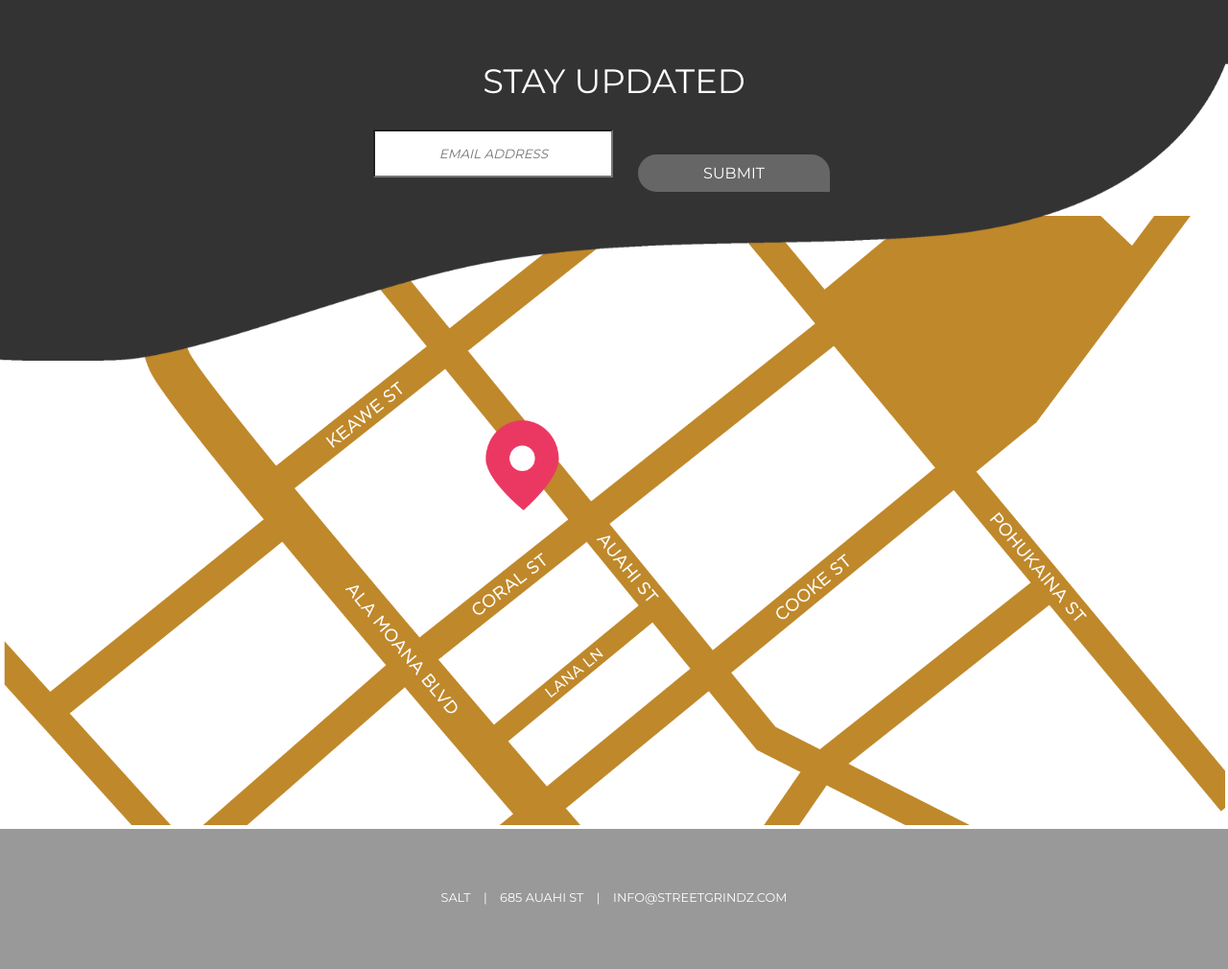
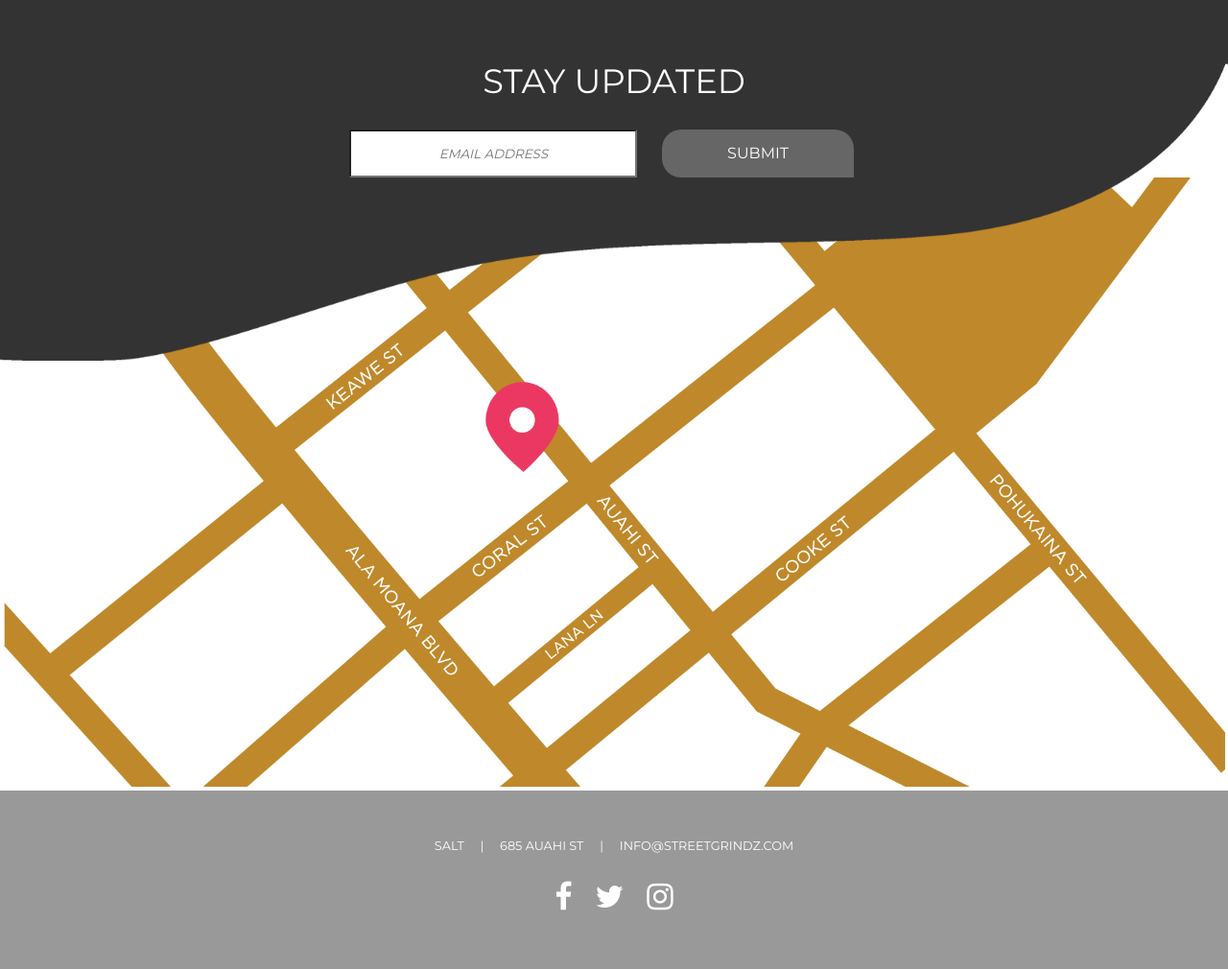
Before and after one commit to alissamas/art258-midterm, a website: page src/index.html in a window 1280 px wide. Shown: the part 2500-3510 px from the top of the page at 96% size. Drawn offline with nearby package versions, Linux system fonts and the light colour scheme; some packages are replaced by stand-ins of ours; files that its build step writes are made by us from their sources; files whose address does not match are found by name.

Commit message:
footer links/icons

```diff
--- a/src/index.html
+++ b/src/index.html
@@ -86,7 +86,17 @@
     </main>
 
     <footer>
-      <h6>salt&nbsp;&nbsp;&nbsp;&nbsp;|&nbsp;&nbsp;&nbsp;&nbsp;685 auahi st&nbsp;&nbsp;&nbsp;&nbsp;|&nbsp;&nbsp;&nbsp;&nbsp;<a href="mailto:info@streetgrindz.com">info@streetgrindz.com</a></h6>
+      <h6><a href="http://www.saltatkakaako.com/" target="_blank">salt</a>
+        &nbsp;&nbsp;&nbsp;&nbsp;|&nbsp;&nbsp;&nbsp;&nbsp;
+        <a href="https://www.google.com/maps/dir/685+Auahi+St+Honolulu+HI+96813/21.298249,-157.860912" target="blank">685 auahi st</a>
+        &nbsp;&nbsp;&nbsp;&nbsp;|&nbsp;&nbsp;&nbsp;&nbsp;
+        <a href="mailto:info@streetgrindz.com">info@streetgrindz.com</a>
+      </h6>
+      <div class="social-icons">
+        <a href="https://www.facebook.com/HonoluluNightMarket/" target="_blank"><i class="fa fa-facebook fa-2x" aria-hidden="true"></i></a>
+        <a href="https://twitter.com/hnlnightmarket" target="_blank"><i class="fa fa-twitter fa-2x" aria-hidden="true"></i></a>
+      <a href="https://www.instagram.com/hnlnightmarket/" target="_blank"> <i class="fa fa-instagram fa-2x" aria-hidden="true"></i></a>
+      </div>
     </footer>
 
   </body>
--- a/src/scss/_footer.scss
+++ b/src/scss/_footer.scss
@@ -9,7 +9,8 @@ footer {
     text-transform: uppercase;
     font-weight: 400;
     color: white;
-    padding: 5%;
+    padding-top: 50px;
+    padding-bottom: 30px;
     font-size: 0.8rem;
     margin: 0;
   }
@@ -22,4 +23,9 @@ footer {
       text-decoration: underline;
     }
   }
+
+  .social-icons i {
+    color: white;
+    margin: 0 10px;
+  }
 }
--- a/src/scss/_main.scss
+++ b/src/scss/_main.scss
@@ -200,12 +200,11 @@ body {
       font-style: italic;
       color: #999;
       background-color: white;
-      height: auto;
+      height: 50px;
       display: block;
       padding: 0;
-      width: 250px;
+      width: 300px;
       text-align: center;
-      height: 50px;
     }
 
     a {
@@ -214,9 +213,9 @@ body {
 
       display: inline-block;
       color: white;
-      padding: 10px 16px;
-      height: 100%;
-      margin: 2%;
+      padding: 15px 16px;
+      height: 50px;
+      margin: 0 2%;
 
       &:hover {
         background-color: #999;
```
